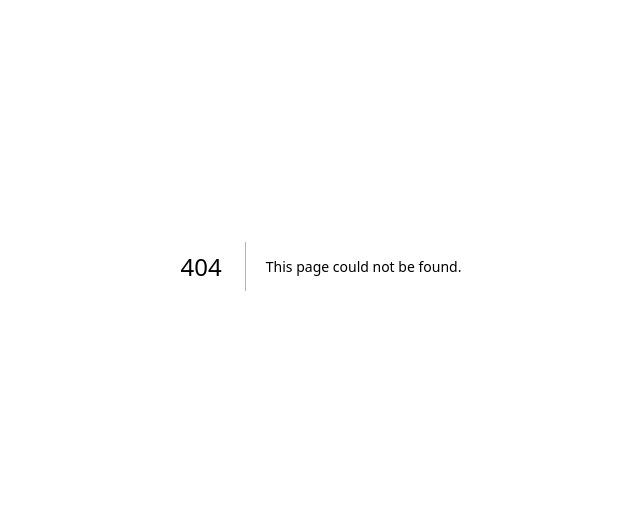
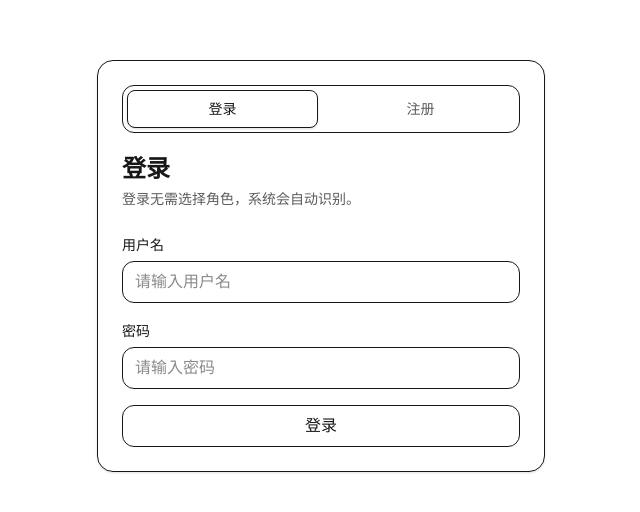
Before and after one commit to Tom47474/hotel-frontend-pc, a Next.js app: page /auth in a window 1280 px wide. Before the commit this address had no page. Shown: the part 134-646 px from the top of the page, without its empty margins (319-959 px from the left). Built offline with nearby package versions, Linux system fonts and the light colour scheme; no server answers.

Commit message:
login-register
完成登录及注册功能

```diff
--- /dev/null
+++ b/app/admin/page.tsx
@@ -0,0 +1,17 @@
+"use client";
+
+import { useEffect } from "react";
+import { useRouter } from "next/navigation";
+
+export default function AdminPage() {
+  const router = useRouter();
+
+  useEffect(() => {
+    const token = localStorage.getItem("token");
+    const role = localStorage.getItem("role");
+    if (!token) router.replace("/auth");
+    else if (role !== "admin") router.replace("/merchant");
+  }, [router]);
+
+  return <div className="p-6 text-xl font-semibold">管理员后台</div>;
+}
--- /dev/null
+++ b/app/auth/layout.tsx
@@ -0,0 +1,14 @@
+import type { Metadata } from "next";
+
+export const metadata: Metadata = {
+  title: "易宿 - 欢迎登陆！",
+  description: "商户与管理员登录注册",
+};
+
+export default function AuthLayout({
+  children,
+}: {
+  children: React.ReactNode;
+}) {
+  return <>{children}</>;
+}
--- /dev/null
+++ b/app/auth/page.tsx
@@ -0,0 +1,245 @@
+"use client";
+
+import { useState } from "react";
+import { useRouter } from "next/navigation";
+import { postApi } from "@/lib/api";
+
+type Role = "merchant" | "admin";
+
+type LoginData = {
+  token: string;
+  user_id: number;
+  username: string;
+  role: Role;
+};
+
+export default function AuthPage() {
+  const router = useRouter();
+  const [tab, setTab] = useState<"login" | "register">("login");
+
+  // 登录表单
+  const [loginUsername, setLoginUsername] = useState("");
+  const [loginPassword, setLoginPassword] = useState("");
+
+  // 注册表单（要选角色）
+  const [regUsername, setRegUsername] = useState("");
+  const [regPassword, setRegPassword] = useState("");
+  const [regConfirm, setRegConfirm] = useState("");
+  const [regRole, setRegRole] = useState<Role>("merchant");
+
+  const [loading, setLoading] = useState(false);
+  const [error, setError] = useState<string | null>(null);
+
+  function gotoByRole(role: Role) {
+    // 这里改成你们项目真实路由
+    if (role === "admin") router.replace("/admin");
+    else router.replace("/merchant");
+  }
+
+  async function onLoginSubmit(e: React.FormEvent) {
+    e.preventDefault();
+    setError(null);
+    setLoading(true);
+
+    try {
+      const data = await postApi<LoginData>("/api/auth/login", {
+        username: loginUsername,
+        password: loginPassword,
+      });
+
+      localStorage.setItem("token", data.token);
+      localStorage.setItem("role", data.role);
+      localStorage.setItem("username", data.username);
+
+      gotoByRole(data.role);
+    } catch (err: any) {
+      setError(err?.message || "登录失败");
+    } finally {
+      setLoading(false);
+    }
+  }
+
+  async function onRegisterSubmit(e: React.FormEvent) {
+    e.preventDefault();
+    setError(null);
+
+    if (regPassword !== regConfirm) {
+      setError("两次密码不一致");
+      return;
+    }
+
+    setLoading(true);
+    try {
+      // ✅ 注册接口：/api/auth/register
+      await postApi("/api/auth/register", {
+        username: regUsername,
+        password: regPassword,
+        role: regRole, // "admin" | "merchant"
+      });
+
+      // ✅ 注册成功：切回登录，让用户登录（更通用）
+      setTab("login");
+      setLoginUsername(regUsername);
+      setLoginPassword("");
+    } catch (err: any) {
+      setError(err?.message || "注册失败");
+    } finally {
+      setLoading(false);
+    }
+  }
+
+  return (
+    <div className="min-h-screen flex items-center justify-center px-4">
+      <div className="w-full max-w-md rounded-2xl border p-6 shadow-sm">
+        {/* Tab */}
+        <div className="flex gap-2 rounded-xl border p-1">
+          <button
+            type="button"
+            className={`flex-1 rounded-lg px-3 py-2 text-sm ${
+              tab === "login" ? "border bg-white shadow-sm" : "opacity-70"
+            }`}
+            onClick={() => {
+              setTab("login");
+              setError(null);
+            }}
+          >
+            登录
+          </button>
+          <button
+            type="button"
+            className={`flex-1 rounded-lg px-3 py-2 text-sm ${
+              tab === "register" ? "border bg-white shadow-sm" : "opacity-70"
+            }`}
+            onClick={() => {
+              setTab("register");
+              setError(null);
+            }}
+          >
+            注册
+          </button>
+        </div>
+
+        <h1 className="mt-5 text-2xl font-semibold">
+          {tab === "login" ? "登录" : "注册"}
+        </h1>
+        <p className="mt-1 text-sm opacity-70">
+          {tab === "login"
+            ? "登录无需选择角色，系统会自动识别。"
+            : "注册必须选择角色（商户/管理员）。"}
+        </p>
+
+        {error && (
+          <div className="mt-4 rounded-xl border px-3 py-2 text-sm">
+            {error}
+          </div>
+        )}
+
+        {tab === "login" ? (
+          <form className="mt-6 space-y-4" onSubmit={onLoginSubmit}>
+            <div>
+              <label className="text-sm">用户名</label>
+              <input
+                className="mt-1 w-full rounded-xl border px-3 py-2 outline-none focus:ring"
+                value={loginUsername}
+                onChange={(e) => setLoginUsername(e.target.value)}
+                placeholder="请输入用户名"
+                required
+              />
+            </div>
+
+            <div>
+              <label className="text-sm">密码</label>
+              <input
+                className="mt-1 w-full rounded-xl border px-3 py-2 outline-none focus:ring"
+                value={loginPassword}
+                onChange={(e) => setLoginPassword(e.target.value)}
+                placeholder="请输入密码"
+                type="password"
+                required
+              />
+            </div>
+
+            <button
+              className="w-full rounded-xl border px-3 py-2 font-medium disabled:opacity-50"
+              disabled={loading}
+              type="submit"
+            >
+              {loading ? "登录中..." : "登录"}
+            </button>
+          </form>
+        ) : (
+          <form className="mt-6 space-y-4" onSubmit={onRegisterSubmit}>
+            <div>
+              <label className="text-sm">选择角色</label>
+              <div className="mt-2 flex gap-2">
+                <button
+                  type="button"
+                  className={`flex-1 rounded-xl border px-3 py-2 text-sm ${
+                    regRole === "merchant" ? "bg-white shadow-sm" : "opacity-70"
+                  }`}
+                  onClick={() => setRegRole("merchant")}
+                >
+                  商户
+                </button>
+                <button
+                  type="button"
+                  className={`flex-1 rounded-xl border px-3 py-2 text-sm ${
+                    regRole === "admin" ? "bg-white shadow-sm" : "opacity-70"
+                  }`}
+                  onClick={() => setRegRole("admin")}
+                >
+                  管理员
+                </button>
+              </div>
+            </div>
+
+            <div>
+              <label className="text-sm">用户名</label>
+              <input
+                className="mt-1 w-full rounded-xl border px-3 py-2 outline-none focus:ring"
+                value={regUsername}
+                onChange={(e) => setRegUsername(e.target.value)}
+                placeholder="请输入用户名"
+                required
+              />
+            </div>
+
+            <div>
+              <label className="text-sm">密码</label>
+              <input
+                className="mt-1 w-full rounded-xl border px-3 py-2 outline-none focus:ring"
+                value={regPassword}
+                onChange={(e) => setRegPassword(e.target.value)}
+                placeholder="至少 6 位"
+                type="password"
+                required
+                minLength={6}
+              />
+            </div>
+
+            <div>
+              <label className="text-sm">确认密码</label>
+              <input
+                className="mt-1 w-full rounded-xl border px-3 py-2 outline-none focus:ring"
+                value={regConfirm}
+                onChange={(e) => setRegConfirm(e.target.value)}
+                placeholder="再输入一次"
+                type="password"
+                required
+                minLength={6}
+              />
+            </div>
+
+            <button
+              className="w-full rounded-xl border px-3 py-2 font-medium disabled:opacity-50"
+              disabled={loading}
+              type="submit"
+            >
+              {loading ? "注册中..." : "注册"}
+            </button>
+          </form>
+        )}
+      </div>
+    </div>
+  );
+}
--- /dev/null
+++ b/app/merchant/page.tsx
@@ -0,0 +1,17 @@
+"use client";
+
+import { useEffect } from "react";
+import { useRouter } from "next/navigation";
+
+export default function MerchantPage() {
+  const router = useRouter();
+
+  useEffect(() => {
+    const token = localStorage.getItem("token");
+    const role = localStorage.getItem("role");
+    if (!token) router.replace("/auth");
+    else if (role !== "merchant") router.replace("/admin");
+  }, [router]);
+
+  return <div className="p-6 text-xl font-semibold">商户后台</div>;
+}
--- /dev/null
+++ b/lib/api.ts
@@ -0,0 +1,24 @@
+export const API_BASE =
+  process.env.NEXT_PUBLIC_API_BASE_URL ?? "http://140.143.171.145:4090";
+
+type ApiResp<T> = {
+  code: number;
+  message: string;
+  data: T;
+};
+
+export async function postApi<T>(path: string, body: unknown): Promise<T> {
+  const res = await fetch(`${API_BASE}${path}`, {
+    method: "POST",
+    headers: { "Content-Type": "application/json" },
+    body: JSON.stringify(body),
+  });
+
+  const json = (await res.json().catch(() => null)) as ApiResp<T> | null;
+
+  if (!res.ok) throw new Error(json?.message || `网络错误：${res.status}`);
+  if (!json) throw new Error("返回不是 JSON");
+  if (json.code !== 200) throw new Error(json.message || "请求失败");
+
+  return json.data;
+}
```
Also changed, not shown: 1 other file (tests, documents, lock files or other folders).
